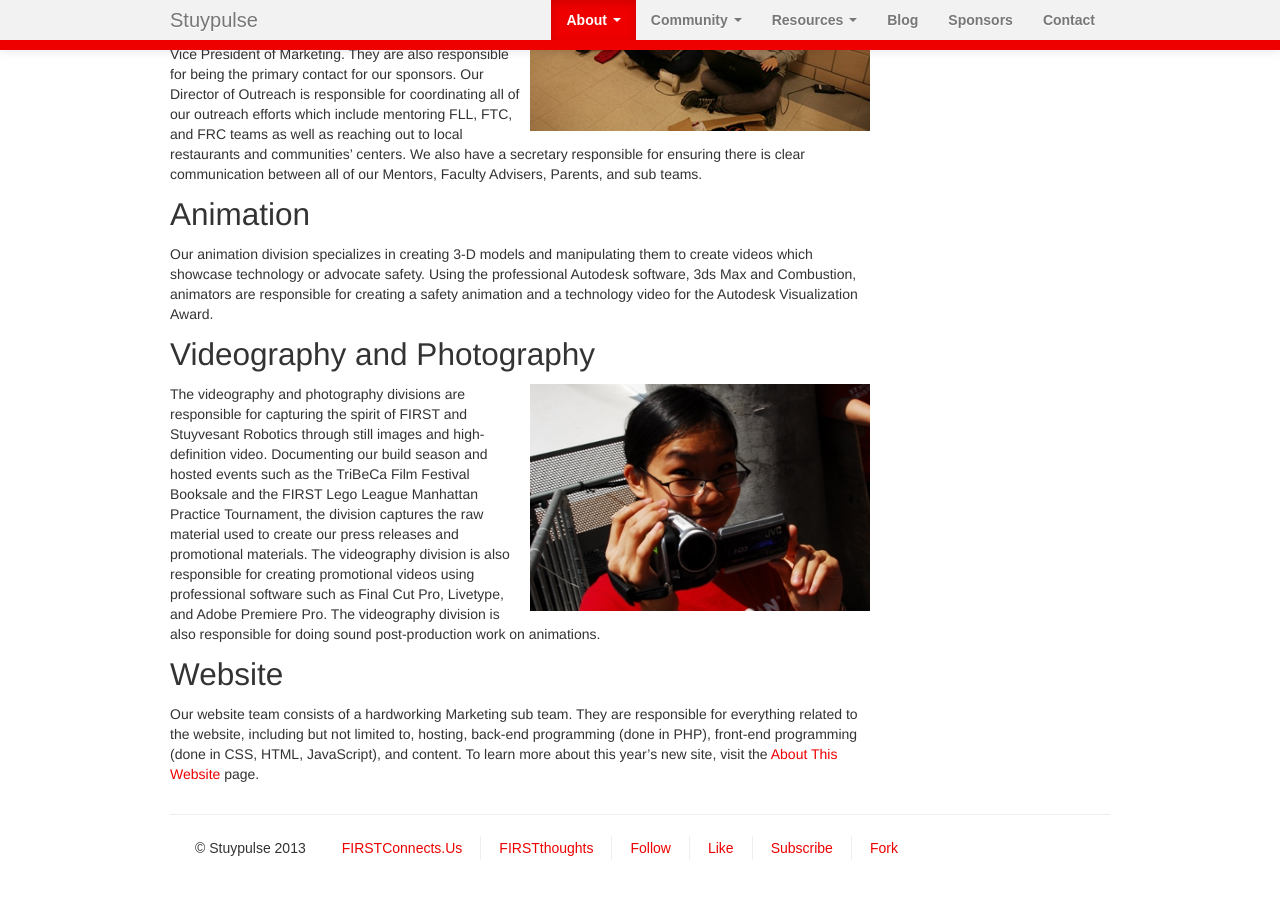
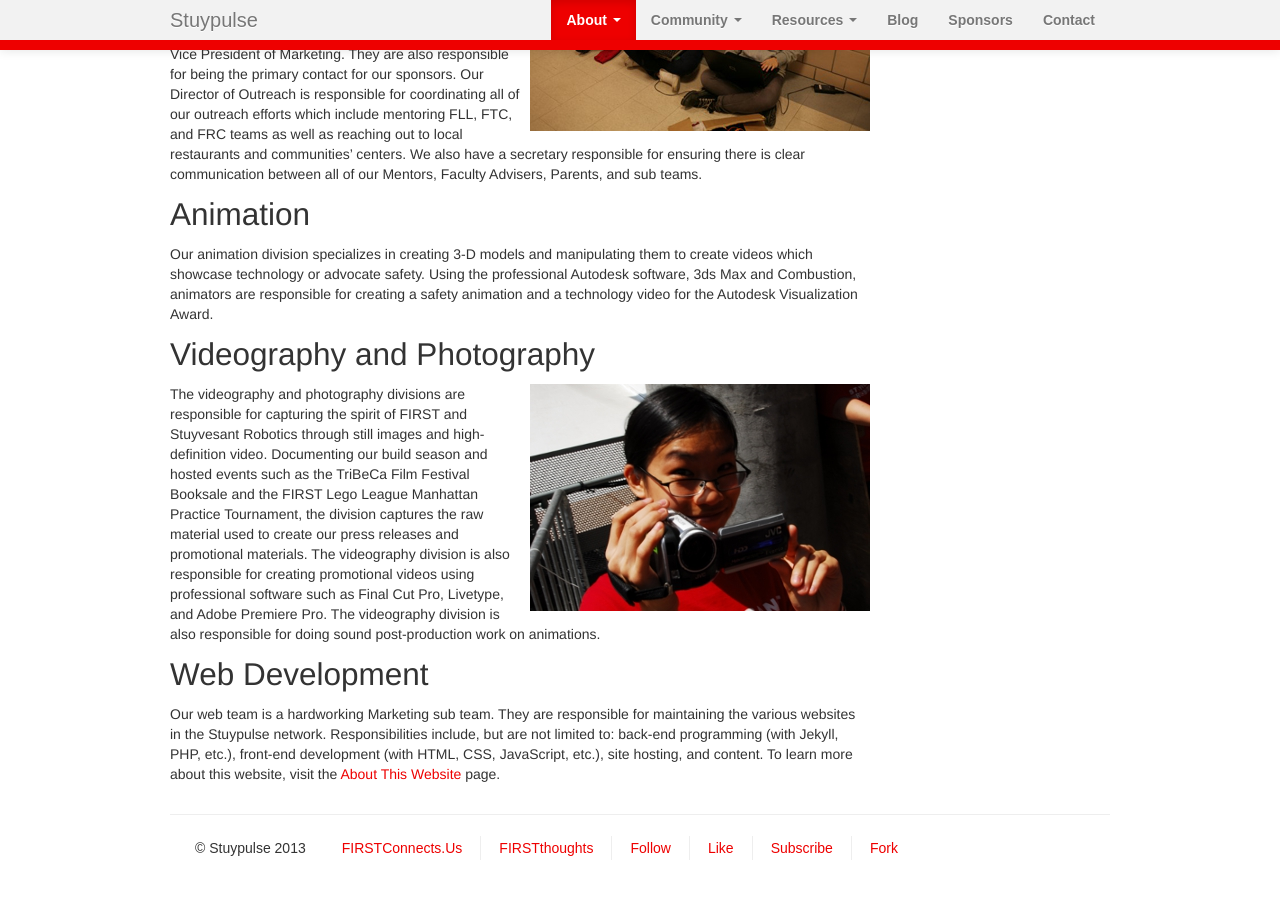
Before and after one commit to StuyPulse/team694.github.io, a Jekyll site: the page built from about/divisions/index.md, in a window 1280 px wide and 900 px high, scrolled down 1086 px. Built offline with Jekyll 4.4.1, drawn with Linux system fonts in a browser that asks for light colours; nearby versions of some CDN libraries.

Commit message:
Update the web team description on the Divisions page.

```diff
--- a/about/divisions/index.md
+++ b/about/divisions/index.md
@@ -29,5 +29,5 @@ Our animation division specializes in creating 3-D models and manipulating them
 <img class="photo-right" src="/img/divisions/video.jpg" alt="Videography and Photography">
 The videography and photography divisions are responsible for capturing the spirit of FIRST and Stuyvesant Robotics through still images and high-definition video. Documenting our build season and hosted events such as the TriBeCa Film Festival Booksale and the FIRST Lego League Manhattan Practice Tournament, the division captures the raw material used to create our press releases and promotional materials. The videography division is also responsible for creating promotional videos using professional software such as Final Cut Pro, Livetype, and Adobe Premiere Pro. The videography division is also responsible for doing sound post-production work on animations.
 
-## Website
-Our website team consists of a hardworking Marketing sub team. They are responsible for everything related to the website, including but not limited to, hosting, back-end programming (done in PHP), front-end programming (done in CSS, HTML, JavaScript), and content. To learn more about this year's new site, visit the [About This Website](/about/website/) page.
+## Web Development
+Our web team is a hardworking Marketing sub team. They are responsible for maintaining the various websites in the Stuypulse network. Responsibilities include, but are not limited to: back-end programming (with Jekyll, PHP, etc.), front-end development (with HTML, CSS, JavaScript, etc.), site hosting, and content. To learn more about this website, visit the [About This Website](/about/website/) page.
```
